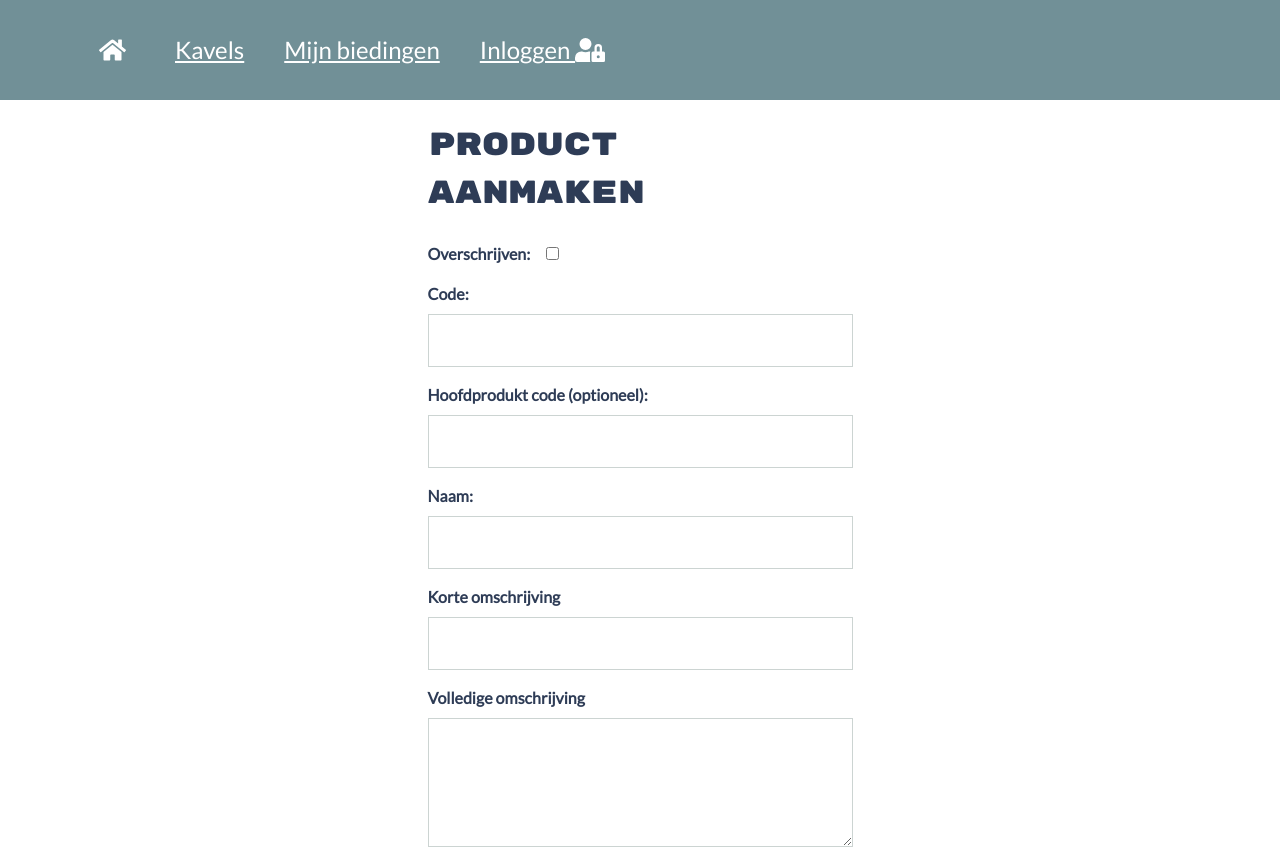
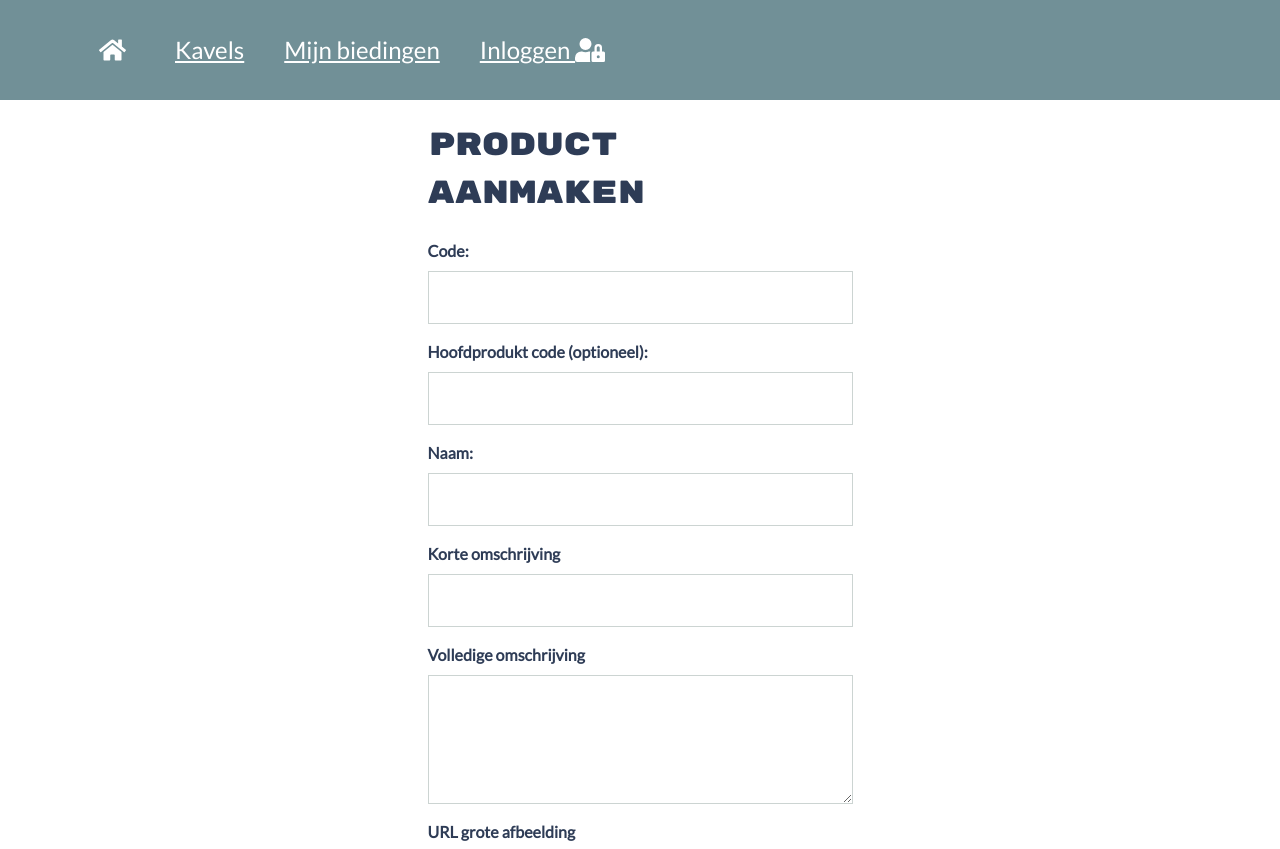
Before and after one commit to e2yerik/parochieveiling, a React (Create React App) app: page /admin/product/create in a window 1280 px wide. Shown: the top 849 px of the page. Built offline with nearby package versions, Linux system fonts and the light colour scheme.

Commit message:
[ES] disabled override

```diff
--- a/src/pages/ProductPage/components/AddToCartForm.tsx
+++ b/src/pages/ProductPage/components/AddToCartForm.tsx
@@ -115,7 +115,7 @@ const AddtoCartForm: React.FC<AddToCartFormProps> = (
       {price?.type == "MIN" && (
         <div className="price__panel mb-s">
           <strong className="block mb-s">
-            Kavel {props.beforeButtonText}:{" "}
+            {props.beforeButtonText && <>Kavel {props.beforeButtonText} </>}
             {!currentBid?.value && (
               <>bieden vanaf {formatPrice(currentPrice)} </>
             )}
--- a/src/pages/admin/Product/CreateProductPage.tsx
+++ b/src/pages/admin/Product/CreateProductPage.tsx
@@ -150,7 +150,7 @@ const CreateProductPage = () => {
       {message?.message && <GlobalMessage message={message} />}
 
       <form onSubmit={onSubmit} className="form">
-        <label>
+        {/* <label>
           Overschrijven:
           <input
             type="checkbox"
@@ -159,7 +159,7 @@ const CreateProductPage = () => {
             }}
             name="update"
           ></input>
-        </label>
+        </label> */}
         <label>
           Code:
           <input
```
